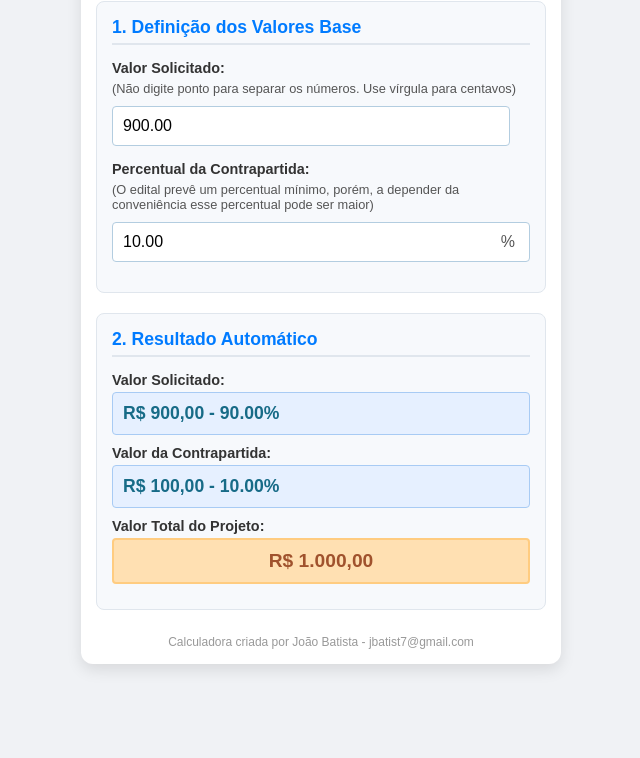
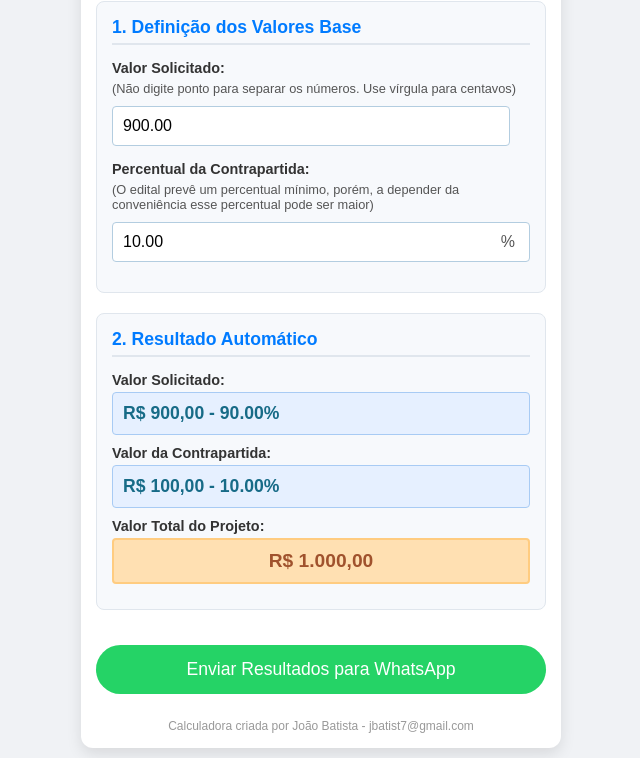
Before and after one commit to jbatist7/Contrapartida, a plain HTML site: page index.html in a window 1280 px wide. Shown: the part 90-848 px from the top of the page, without its empty margins (319-959 px from the left). Before the commit the page ends 820 px from the top, so only its background shows below. Drawn offline with Linux system fonts and the light colour scheme.

Commit message:
Update index.html

```diff
--- a/index.html
+++ b/index.html
@@ -145,9 +145,22 @@
             border-radius: 4px;
         }
 
-        /* 📱 Estilo para o botão de WhatsApp (Desativado neste formato, pois o foco é só o cálculo) */
+        /* 📱 Estilo para o botão de WhatsApp */
         #btnWhatsapp {
-            display: none; /* Mantendo desativado, se for necessário, podemos reativar */
+            background-color: #25D366;
+            color: white;
+            padding: 14px;
+            border: none;
+            border-radius: 25px;
+            width: 100%;
+            font-size: 1.1em;
+            cursor: pointer;
+            margin-top: 15px;
+            transition: background-color 0.3s;
+        }
+
+        #btnWhatsapp:hover {
+            background-color: #1DA851;
         }
 
         /* 🖋️ Créditos do Autor (Discreto) */
@@ -194,6 +207,10 @@
         <div id="saidaTotalFinal" class="resultado">Aguardando...</div>
     </div>
 
+    <button id="btnWhatsapp" onclick="enviarWhatsapp()" disabled>
+        Enviar Resultados para WhatsApp
+    </button>
+
     <div class="creditos">
         Calculadora criada por João Batista - jbatist7@gmail.com
     </div>
@@ -212,20 +229,17 @@
         return valor.toFixed(2);
     }
 
-    /**
-     * isValorSolicitadoChanged: true se o Valor Solicitado (R$) foi alterado, o que reseta a Contrapartida se esta estiver vazia.
-     */
     function calcular(isValorSolicitadoChanged) {
         const valorSolicitadoInput = document.getElementById('valorSolicitado');
         const percentualContrapartidaInput = document.getElementById('percentualContrapartida');
         const mensagemErro = document.getElementById('mensagemErro');
+        const btnWhatsapp = document.getElementById('btnWhatsapp');
 
         let valorSolicitado = parseFloat(valorSolicitadoInput.value);
         let percentualContrapartida = parseFloat(percentualContrapartidaInput.value);
 
         // --- 1. Lógica de Reset e Preenchimento Inicial ---
 
-        // Se o Valor Solicitado (R$) mudou e o Percentual estava vazio, sugere 10.00%
         if (isValorSolicitadoChanged && isNaN(percentualContrapartida)) {
             percentualContrapartida = 10.00;
             percentualContrapartidaInput.value = percentualContrapartida.toFixed(2);
@@ -233,9 +247,9 @@
 
         // --- 2. Lógica de Edição (Permitir Apagar sem Erro) ---
 
-        // Verifica se as entradas são válidas para iniciar o cálculo
         if (isNaN(valorSolicitado) || valorSolicitado <= 0 || isNaN(percentualContrapartida) || percentualContrapartidaInput.value.trim() === '') {
             mensagemErro.style.display = 'none';
+            btnWhatsapp.disabled = true;
             document.getElementById('saidaTotalFinal').textContent = 'R$ 0,00';
             document.getElementById('saidaSolicitadoCompleta').textContent = 'Aguardando digitação...';
             document.getElementById('saidaContrapartidaCompleta').textContent = 'Aguardando digitação...';
@@ -244,9 +258,9 @@
 
         // --- 3. Validação de Erro (Percentual Inválido) ---
 
-        // Contrapartida não pode ser 100% ou mais
         if (percentualContrapartida >= 100) {
             mensagemErro.style.display = 'block';
+            btnWhatsapp.disabled = true;
             document.getElementById('saidaTotalFinal').textContent = 'ERRO - Ajuste %';
             document.getElementById('saidaSolicitadoCompleta').textContent = 'ERRO - Ajuste %';
             document.getElementById('saidaContrapartidaCompleta').textContent = 'ERRO - Ajuste %';
@@ -257,14 +271,12 @@
 
         // --- 4. Cálculo dos Valores Finais ---
 
-        // A. Calcular Percentual Solicitado (Financiamento)
         const percentualSolicitado = 100 - percentualContrapartida;
         const percentualSolicitadoDecimal = percentualSolicitado / 100;
 
-        // B. Calcular Valor Total (V = V_solicitado / P_solicitado)
+        // V_total = V_solicitado / P_solicitado (Raciocínio inverso)
         const valorTotalProjeto = valorSolicitado / percentualSolicitadoDecimal;
 
-        // C. Calcular Valor da Contrapartida
         const valorContrapartida = valorTotalProjeto - valorSolicitado;
 
         // --- 5. Exibição ---
@@ -279,6 +291,28 @@
 
         // Exibição do Total (Destaque)
         document.getElementById('saidaTotalFinal').textContent = 'R$ ' + formatarMoeda(valorTotalProjeto);
+
+        btnWhatsapp.disabled = false;
+    }
+
+    function enviarWhatsapp() {
+        // 1. Captura os valores completos já formatados da seção de resultados
+        const solicitadoCompleta = document.getElementById('saidaSolicitadoCompleta').textContent;
+        const contrapartidaCompleta = document.getElementById('saidaContrapartidaCompleta').textContent;
+        const totalFinal = document.getElementById('saidaTotalFinal').textContent;
+
+        // 2. Monta a mensagem final para o WhatsApp, usando %0A para quebra de linha e * para negrito
+        const mensagem =
+            `*RESULTADO AUTOMÁTICO - Cálculo de Projeto*%0A%0A` +
+            `*Valor Solicitado:*%0A` +
+            `${solicitadoCompleta}%0A%0A` +
+            `*Valor da Contrapartida:*%0A` +
+            `${contrapartidaCompleta}%0A%0A` +
+            `*Valor Total do Projeto:*%0A` +
+            `${totalFinal}`;
+
+        const linkWhatsapp = `https://wa.me/?text=${mensagem}`;
+        window.open(linkWhatsapp, '_blank');
     }
 
     // Executa o cálculo inicial
```
